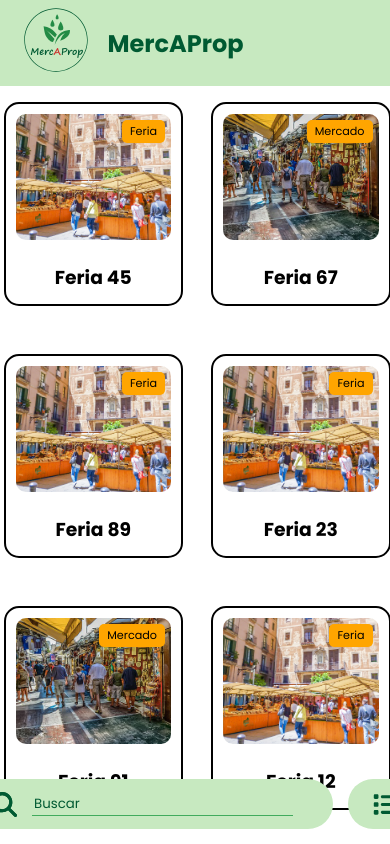
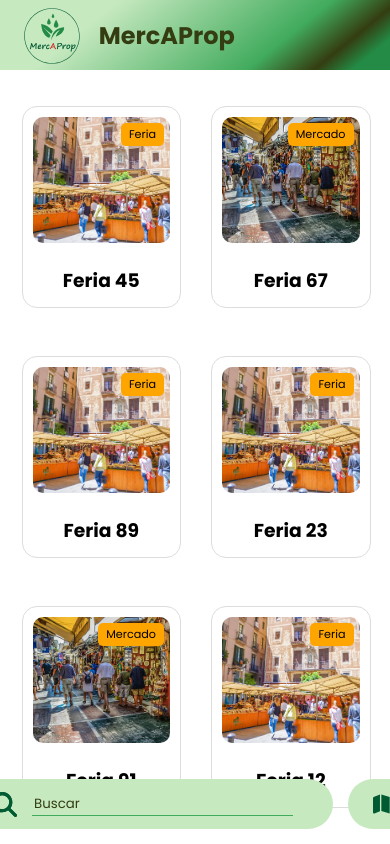
Before and after one commit to ivanlegranbizarro/CrackathonersItAcademy, a React (Vite) app in the folder frontendCrackathoners/: page / in a window 390 px wide. Shown: the top 844 px of the page. Built offline with nearby package versions, Linux system fonts and the light colour scheme.

Commit message:
style: responsive applied to all app

```diff
--- a/frontendCrackathoners/src/App.jsx
+++ b/frontendCrackathoners/src/App.jsx
@@ -32,6 +32,7 @@ function App() {
         display: flex;
         flex-wrap: wrap;
         gap: 32px;
+        padding: 20px;
     `;
 
     const DivCards = styled.div`
--- a/frontendCrackathoners/src/components/cards/Card/Card.jsx
+++ b/frontendCrackathoners/src/components/cards/Card/Card.jsx
@@ -7,7 +7,7 @@ import fair from'../../../assets/images/fair.png'
 
 
 const CardContainer = styled.section`
-  border: 2px solid black;
+  border: 1px solid #ddd;
   border-radius: 15px;
   overflow: hidden;
   position: relative;
--- a/frontendCrackathoners/src/components/cards/CardDetails/CardDetails.jsx
+++ b/frontendCrackathoners/src/components/cards/CardDetails/CardDetails.jsx
@@ -23,7 +23,7 @@ const BlurBackground = styled.div`
 `;
 
 const CardDetailsSection = styled.section`
-    border: 2px solid black;
+    border: 1px solid #ccc;
     border-radius: 15px;
     overflow: auto;
     position: relative;
--- a/frontendCrackathoners/src/components/cards/markerDetailCard/MarkerDetailCardStyled.jsx
+++ b/frontendCrackathoners/src/components/cards/markerDetailCard/MarkerDetailCardStyled.jsx
@@ -4,19 +4,21 @@ export const Container = styled.div`
   width: 40%;
   margin: auto;
   margin-left: 2rem;
-    z-index: 800;
+  z-index: 1000;
   height: 100%;
   background-color: var(--col-white);
   padding-left: 3rem;
   padding-top: 2rem;
-    box-shadow: 0px 8px 12px rgba(0, 0, 0, 0.5);
+  box-shadow: 0px 8px 12px rgba(0, 0, 0, 0.2);
   border-radius: 0.625rem;
-    opacity: 85%;
+  opacity: 95%;
+  position: relative;
   @media only screen and (max-width: 801px) {
     width: 80%;
-        bottom: 0;
+    box-sizing: border-box;
+    bottom: 85px;
     position: fixed;
-        margin: auto;
+    margin: 0 11px;
     height: auto;
   }
 `;
--- a/frontendCrackathoners/src/components/map/MapMarkets.jsx
+++ b/frontendCrackathoners/src/components/map/MapMarkets.jsx
@@ -2,7 +2,12 @@ import { MapContainer, TileLayer, Marker, Popup } from "react-leaflet";
 import { useState } from "react";
 import React from "react";
 import MarkerDetailCard from "../cards/markerDetailCard/MarkerDetailCard";
-import { MapContainerStyled, TextStyle, MapSection, MainMapSection } from "./MapMarketsStyled";
+import {
+  MapContainerStyled,
+  TextStyle,
+  MapSection,
+  MainMapSection,
+} from "./MapMarketsStyled";
 
 import L from "leaflet";
 import defaultIconUrl from "../../assets/images/geo-location-icon.svg";
@@ -56,7 +61,6 @@ const mercatsData = [
   },
 ];
 
-
 const defaultIcon = L.icon({
   iconUrl: defaultIconUrl,
   iconSize: [65, 81],
@@ -84,18 +88,18 @@ export const MapMarkets = () => {
   };
   const handleCloseDetailCard = () => {
     setMarkerDetailCard({ isOpen: false, selectedMarker: null });
+    setSelectedMarker(null);
   };
 
   return (
     <MainMapSection>
       <TextStyle>Mapa interactiu per als comerços locals</TextStyle>
       <MapContainerStyled>
-
         <MapSection>
           <MapContainer
             center={coordinates}
-        zoom={13}
-        style={{ height: "100vh", width: "100%" }}
+            zoom={11}
+            style={{ height: "65vh", width: "100%" }}
           >
             <TileLayer
               url="https://{s}.basemaps.cartocdn.com/light_all/{z}/{x}/{y}{r}.png"
@@ -104,22 +108,21 @@ export const MapMarkets = () => {
             {mercatsData.map((marker) => (
               <React.Fragment key={marker.id}>
                 <Marker
-              position={[Number(marker.coord_lat), Number(marker.coord_lon)]}
+                  position={[
+                    Number(marker.coord_lat),
+                    Number(marker.coord_lon),
+                  ]}
                   icon={selectedMarker === marker ? selectedIcon : defaultIcon}
                   eventHandlers={{
                     click: () => handleMarkerClick(marker),
                   }}
                 />
-
               </React.Fragment>
             ))}
           </MapContainer>
-
-
         </MapSection>
 
-      {markerDetailCard.isOpen &&
-              (
+        {markerDetailCard.isOpen && (
           <MarkerDetailCard
             isOpen={markerDetailCard.isOpen}
             category={markerDetailCard.selectedMarker.type}
@@ -131,7 +134,6 @@ export const MapMarkets = () => {
             onClose={handleCloseDetailCard}
           />
         )}
-
       </MapContainerStyled>
     </MainMapSection>
   );
--- a/frontendCrackathoners/src/components/map/MapMarketsStyled.jsx
+++ b/frontendCrackathoners/src/components/map/MapMarketsStyled.jsx
@@ -3,7 +3,7 @@ import styled from "styled-components";
 export const MainMapSection = styled.div`
   width: 85%;
   margin: 0 auto;
-
+  margin-bottom: 100px;
 `;
 
 export const MapContainerStyled = styled.div`
@@ -13,23 +13,22 @@ export const MapContainerStyled = styled.div`
   }
 `;
 
-
-export const MapSection = styled.div `
+export const MapSection = styled.div`
   width: 60%;
-box-shadow: 0px 8px 12px rgba(0, 0, 0, 0.5);
+  box-shadow: 0px 8px 12px rgba(0, 0, 0, 0.2);
   @media only screen and (max-width: 801px) {
     width: 100%;
   }
-`
+`;
 
 export const TextStyle = styled.div`
   margin-block: 30px;
   border-bottom: 2px solid green;
   padding-bottom: 10px;
-    font-weight: bolder;
+
 
   @media only screen and (min-width: 601px) {
-        font-size: 2.5rem;
+    font-size: 1.5rem;
     margin-block: 50px;
     border-bottom: 3px solid #238b45;
     padding-bottom: 20px;
--- a/frontendCrackathoners/src/components/navbar/NavbarStyled.jsx
+++ b/frontendCrackathoners/src/components/navbar/NavbarStyled.jsx
@@ -4,13 +4,22 @@ export const NavbarStyled = styled.nav`
   width: 100%;
   height: 4.375rem;
   background-color: var(--col-white-green);
+  background: linear-gradient(
+    141deg,
+    var(--col-white-green) 25%,
+    var(--col-light-green) 70%,
+    var(--col-dark-green) 84%,
+    var(--col-green) 92%
+  );
   display: flex;
   align-items: center;
   padding: 0.5rem;
+  box-sizing: border-box;
 `;
 export const LogoContainer = styled.div`
-    width: 4rem;
+  width: 3.5rem;
   margin-left: 1rem;
+  margin-top: 0.5rem;
 `;
 export const AppTitle = styled.h1`
   color: var(--col-dark-green);
--- a/frontendCrackathoners/src/components/searchbar/SearchBar.jsx
+++ b/frontendCrackathoners/src/components/searchbar/SearchBar.jsx
@@ -48,7 +48,7 @@ function SearchBar({isMap,setIsMap,query,setQuery}) {
                 <InputContainer>
                     <Icon
                         onClick={toggleView}
-                        src={isMap ? mapIcon : listIcon}
+                        src={isMap ? listIcon : mapIcon}
                         alt=""
                     />
                 </InputContainer>
--- a/frontendCrackathoners/src/components/searchbar/SearchBarStyled.jsx
+++ b/frontendCrackathoners/src/components/searchbar/SearchBarStyled.jsx
@@ -30,7 +30,7 @@ export const Icon = styled.img`
 
 export const SearchForm = styled.form`
     position: fixed;
-    z-index: 800;
+    z-index: 1100;
     margin-bottom: 15px;
     bottom: 0;
     left: 0;
@@ -77,4 +77,5 @@ export const InputContainer = styled.div`
     justify-content: center;
     align-items: center;
     background-color: var(--col-white-green);
+    cursor: pointer;
 `;
--- a/frontendCrackathoners/src/index.css
+++ b/frontendCrackathoners/src/index.css
@@ -1,9 +1,8 @@
 :root {
   font-family: "Poppins", sans-serif;
-    width: 100vw;
   height: auto;
   --col-black-green: #00160c;
-    --col-dark-green: #005a32;
+  --col-dark-green: #343d11;
   --col-green: #238b45;
   --col-light-green: #41ab5d;
   --col-white-green: #c7e9c0;
@@ -11,6 +10,9 @@
   --col-brown: #521d16;
   --col-red: #e23629;
   box-sizing: border-box;
+}
+html {
+  width: 100%;
 }
 
 body {
```
Lines whose indentation alone changed are shown as unchanged.
